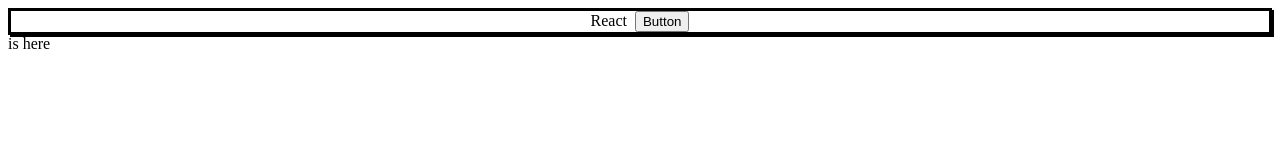
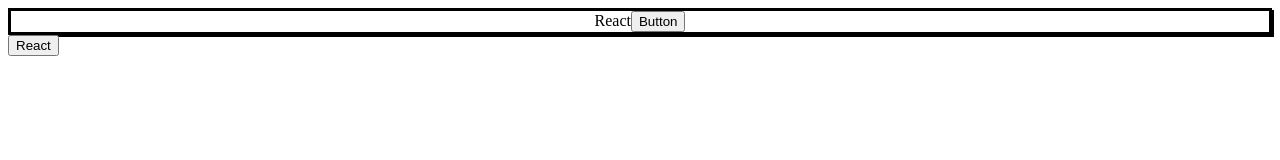
Before and after one commit to katerynabugaieva/redux-tools, a React (Create React App) app: page / in a window 1280 px wide. Shown: the top 160 px of the page. Built offline with nearby package versions, Linux system fonts and the light colour scheme.

Commit message:
create virtual dom

```diff
--- a/src/App.js
+++ b/src/App.js
@@ -11,10 +11,12 @@ class App extends Component {
     return (
       <div className="App">
         <div style={styles.styles}>
-          {this.name} &nbsp;
+          {this.name}
           <button>Button</button>
         </div>
-        {isHere}
+
+        {React.createElement('button', {className:"App"}, "React")}
+        &nbsp;
       </div>
     );
   }
```
